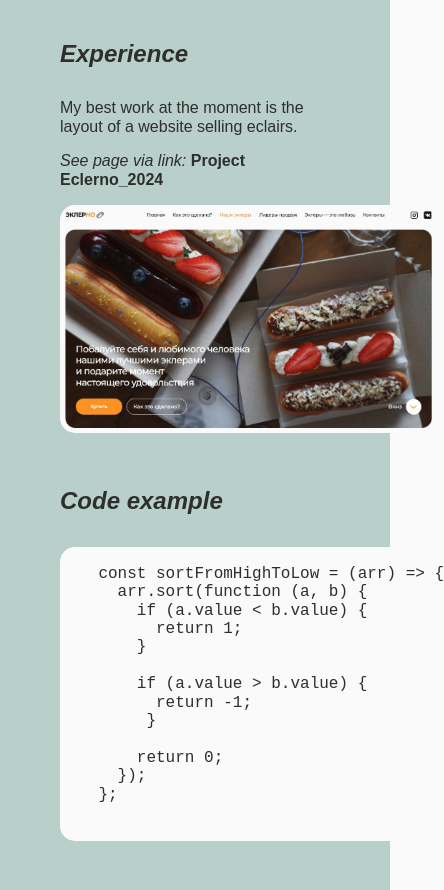
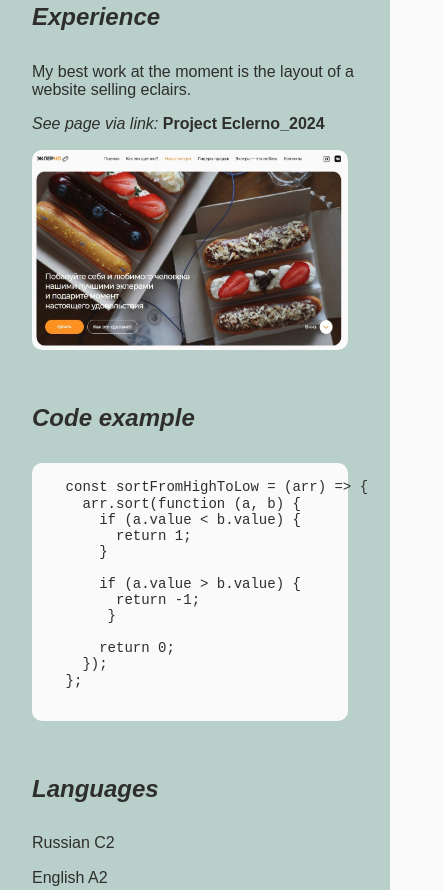
Before and after one commit to apkoha/rsschool-cv, a plain HTML site: page index.html in a window 390 px wide. Shown: the part 1909-2799 px from the top of the page, 444 px wide, since content can reach past the window. Drawn offline with Linux system fonts and the light colour scheme; a web font is replaced by a local one.

```diff
--- a/style.css
+++ b/style.css
@@ -330,7 +330,26 @@ iframe {
     flex-direction: column;
   }
 
+  .main__right {
+    padding: 0 32px;
+  }
+
   .main__photo-container {
     margin: 0 auto;
   }
 }
+
+@media (max-width: 444px) {
+  .main__experience-sublink,
+  .main__experience-img {
+    width: 316px;
+    height: 200px;
+    border-radius: 10px;
+  }
+
+  .main__code-container {
+    width: 316px;
+    font-size: 14px;
+    border-radius: 10px;
+  }
+}
```
